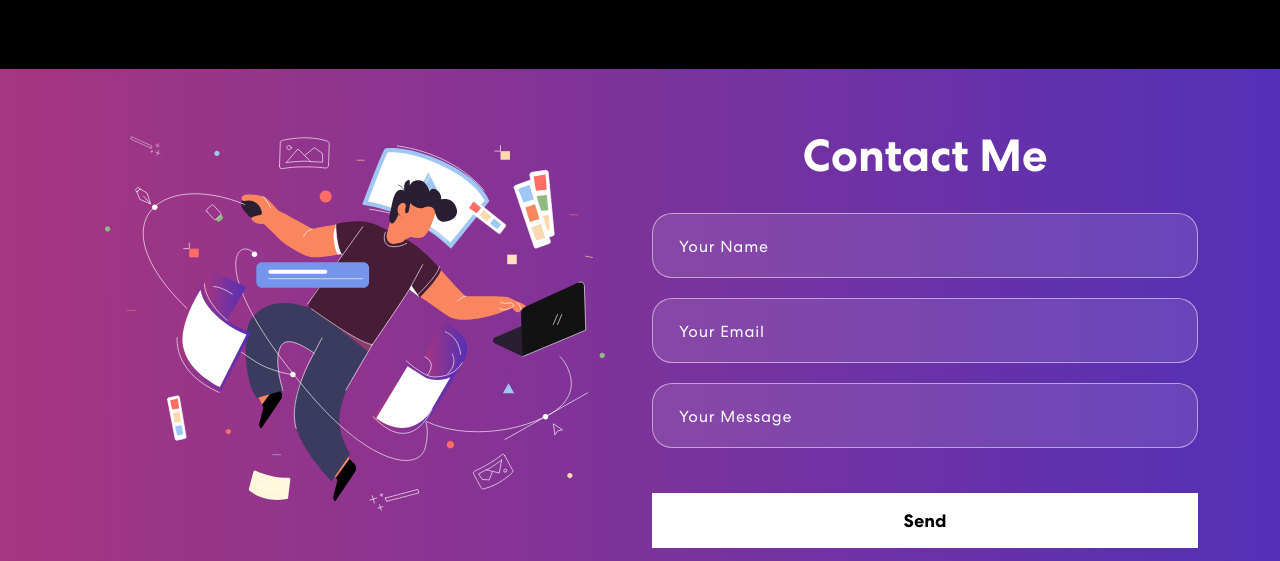
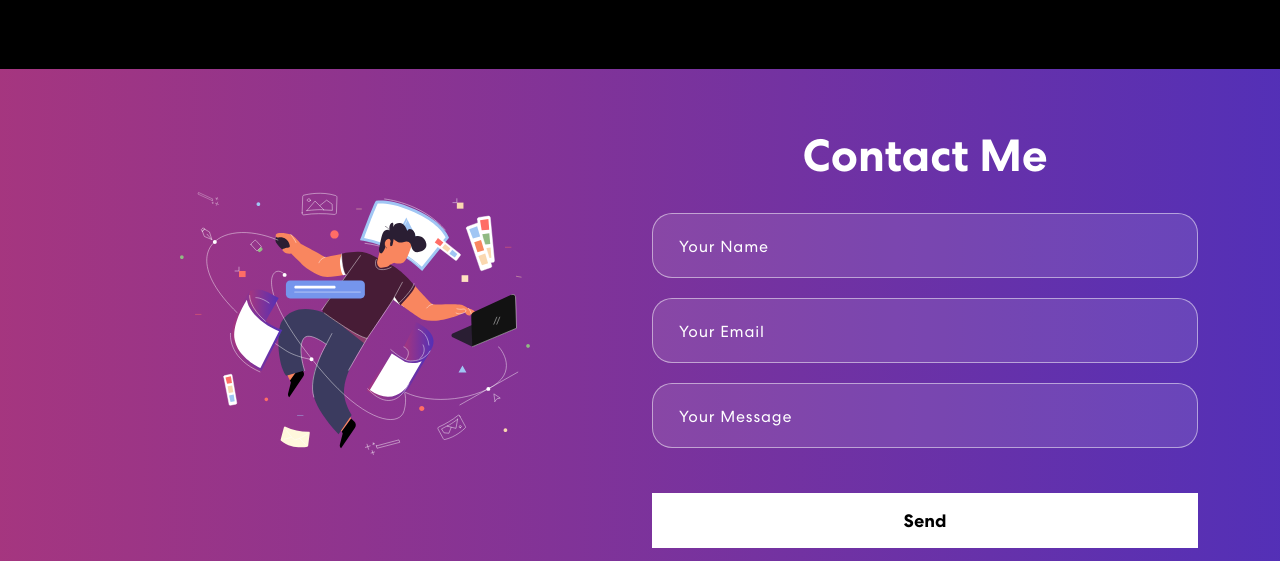
Before and after one commit to yogin1611/portfolio, a React (Create React App) app: page / in a window 1280 px wide. Shown: the part 1660-2221 px from the top of the page. Built offline with nearby package versions, Linux system fonts and the light colour scheme; no server answers.

Commit message:
image size

```diff
--- a/src/App.css
+++ b/src/App.css
@@ -570,8 +570,8 @@ nav.navbar .navbar-toggler[aria-expanded="true"] .navbar-toggler-icon {
 }
 
 .contact img {
-  width: 200%; /* Ensure the image fits well */
-  max-width: 500px; /* Adjust as needed */
+  width: 150%; /* Ensure the image fits well */
+  max-width: 350px; /* Adjust as needed */
   margin-bottom: 30px; /* Space below the image */
 }
 
```
